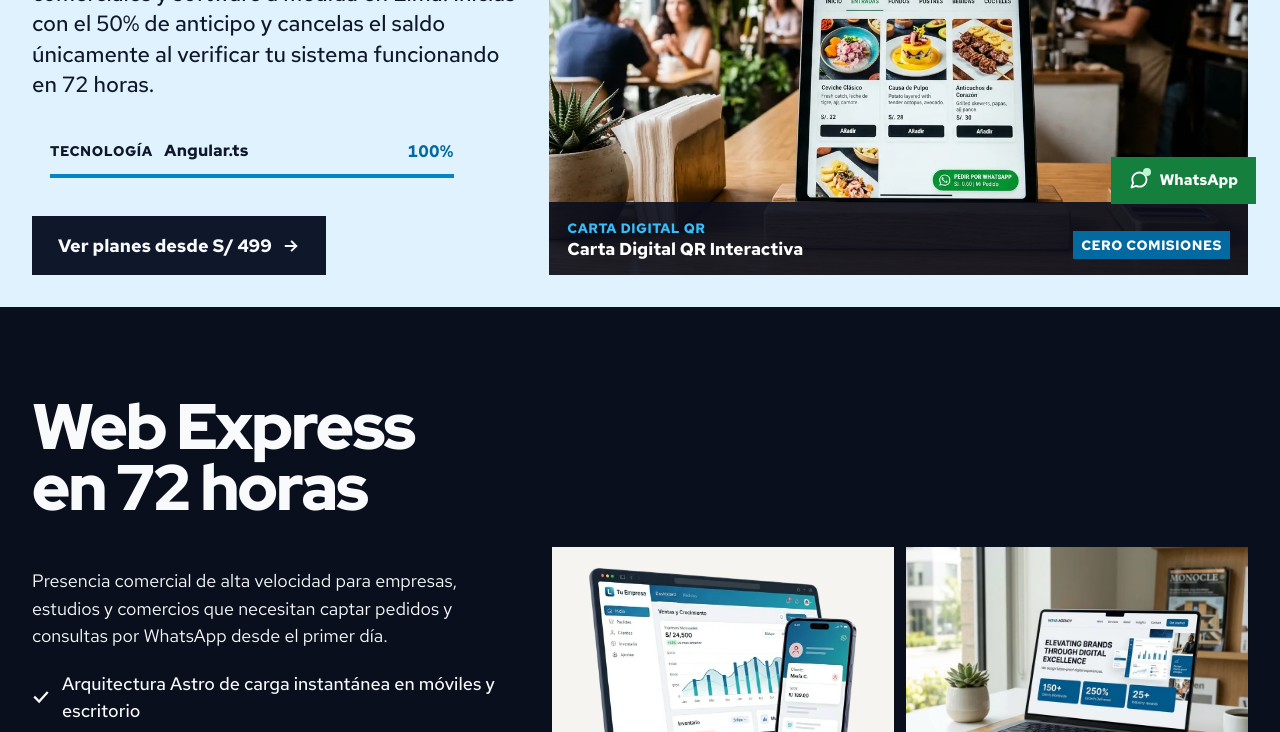
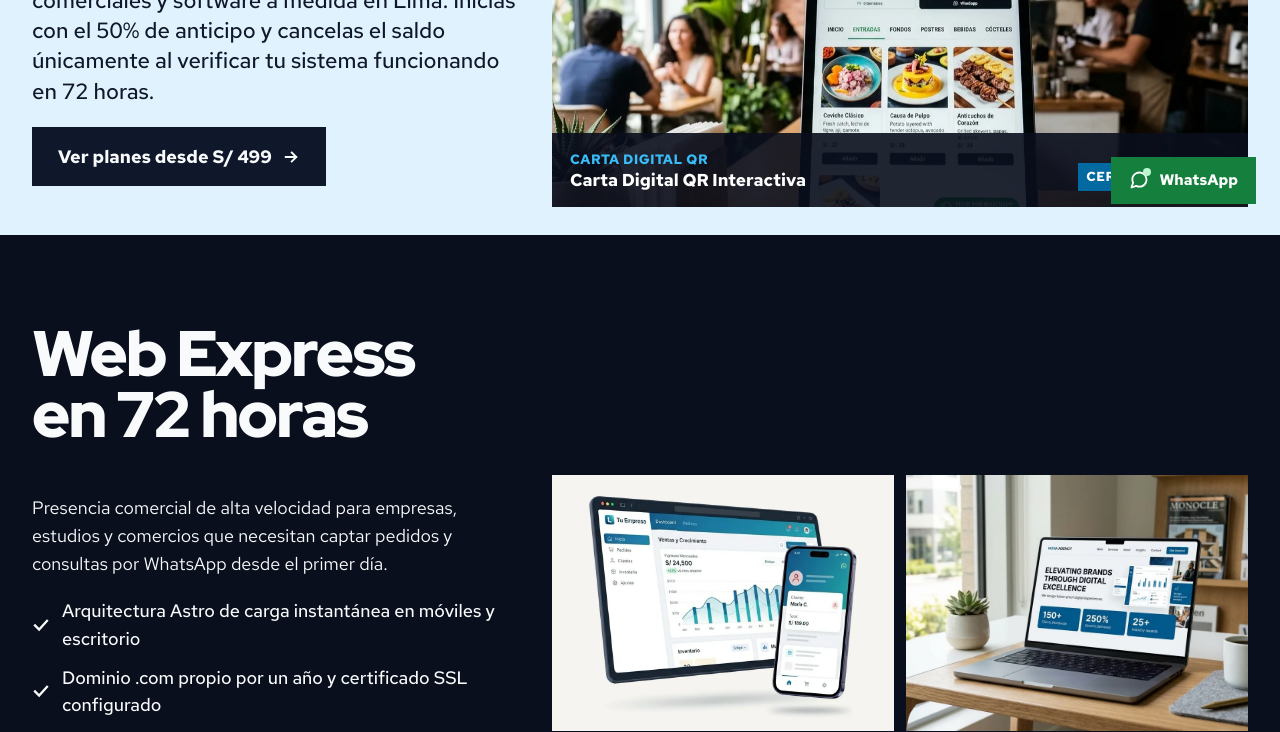
Before and after one commit to paulollito29-sketch/limasync-solutions, an Astro site: page / in a window 1280 px wide. Shown: the part 572-1304 px from the top of the page. Built offline with nearby package versions, Linux system fonts and the light colour scheme; Astro itself is replaced by a stand-in of ours.

Commit message:
style(hero): remove tech indicator bar and set hero height to 100% viewport

```diff
--- a/src/components/MinimalHero.tsx
+++ b/src/components/MinimalHero.tsx
@@ -105,18 +105,6 @@ export default function MinimalHero({ lang = "es" }: MinimalHeroProps) {
                 ? "Webs, sistemas comerciales y software a medida en Lima. Inicias con el 50% de anticipo y cancelas el saldo únicamente al verificar tu sistema funcionando en 72 horas."
                 : "Websites, commercial systems, and custom software in Lima. Start with a 50% deposit and pay the balance upon verified delivery in 72 hours."}
             </p>
-
-            <div className="hero-tech-indicator" aria-label="Tecnología 100% Angular.ts">
-              <div className="hero-tech-info">
-                <span className="hero-tech-label">
-                  {isEs ? "TECNOLOGÍA" : "TECHNOLOGY"} <strong>Angular.ts</strong>
-                </span>
-                <span className="hero-tech-val">100%</span>
-              </div>
-              <div className="hero-tech-bar">
-                <div className="hero-tech-bar-fill" />
-              </div>
-            </div>
 
             <div className="hero-cta-row">
               <a href={isEs ? "#precios" : "#pricing"} className="btn-dark">
@@ -249,7 +237,17 @@ export default function MinimalHero({ lang = "es" }: MinimalHeroProps) {
                           {slides[activeSlide].title}
                         </div>
                       </div>
-                      <span className="hero-slide-badge">
+                      <span
+                        className="hero-slide-badge"
+                        style={{
+                          backgroundColor: "#0284c7",
+                          color: "#ffffff",
+                          fontWeight: 700,
+                          fontSize: "0.82rem",
+                          padding: "4px 8px",
+                          display: "inline-block",
+                        }}
+                      >
                         {slides[activeSlide].badge}
                       </span>
                     </div>
--- a/src/styles/global.css
+++ b/src/styles/global.css
@@ -235,11 +235,18 @@ summary:focus-visible {
   color: var(--ink);
 }
 
+@media (min-width: 960px) {
+  .hero-chapter {
+    height: calc(100svh - 68px);
+    min-height: 560px;
+  }
+}
+
 .hero-seam-stage {
   position: relative;
   width: 100%;
-  flex: 1;
-  min-height: clamp(220px, 40svh, 480px);
+  flex: 1 1 auto;
+  min-height: clamp(160px, 28svh, 340px);
   display: flex;
   align-items: center;
   justify-content: center;
@@ -294,22 +301,23 @@ summary:focus-visible {
   background-color: var(--field-1);
   color: var(--field-1-ink);
   padding-inline: var(--margin);
-  padding-top: clamp(16px, 2vh, 24px);
-  padding-bottom: clamp(28px, 4vh, 48px);
+  padding-top: clamp(14px, 2vh, 22px);
+  padding-bottom: clamp(20px, 3.5vh, 40px);
+  flex-shrink: 0;
 }
 
 .hero-deck-grid {
   display: grid;
   grid-template-columns: repeat(12, minmax(0, 1fr));
-  gap: clamp(16px, 2vw, 28px);
-  align-items: end;
+  gap: clamp(16px, 2.5vw, 36px);
+  align-items: center;
 }
 
 .hero-lead-col {
   grid-column: 1 / 6;
   display: flex;
   flex-direction: column;
-  gap: 24px;
+  gap: 20px;
 }
 
 .hero-lead-text {
@@ -352,65 +360,12 @@ summary:focus-visible {
   flex-direction: column;
 }
 
-.hero-tech-indicator {
-  display: flex;
-  flex-direction: column;
-  gap: 10px;
-  width: 100%;
-  max-width: 440px;
-  padding: 14px 18px;
-  background-color: #e0f2fe;
-}
-
-.hero-tech-info {
-  display: flex;
-  justify-content: space-between;
-  align-items: center;
-  font-family: var(--font-mono);
-  font-size: 0.88rem;
-  letter-spacing: 0.04em;
-}
-
-.hero-tech-label {
-  color: #0f172a;
-  font-weight: 800;
-  text-transform: uppercase;
-}
-
-.hero-tech-label strong {
-  color: #0f172a;
-  font-weight: 800;
-  text-transform: none;
-  margin-left: 8px;
-  font-family: var(--font-display);
-  font-size: 1rem;
-}
-
-.hero-tech-val {
-  color: #0369a1;
-  font-weight: 900;
-  font-size: 1.05rem;
-  font-family: var(--font-mono);
-}
-
-.hero-tech-bar {
-  width: 100%;
-  height: 4px;
-  background-color: rgba(2, 132, 199, 0.2);
-  overflow: hidden;
-}
-
-.hero-tech-bar-fill {
-  width: 100%;
-  height: 100%;
-  background-color: #0284c7;
-}
-
 .hero-photo-wrap {
   background-color: var(--surface);
   overflow: hidden;
   width: 100%;
   max-width: 100%;
+  max-height: clamp(240px, 34vh, 380px);
 }
 
 .hero-photo-wrap img,
```
